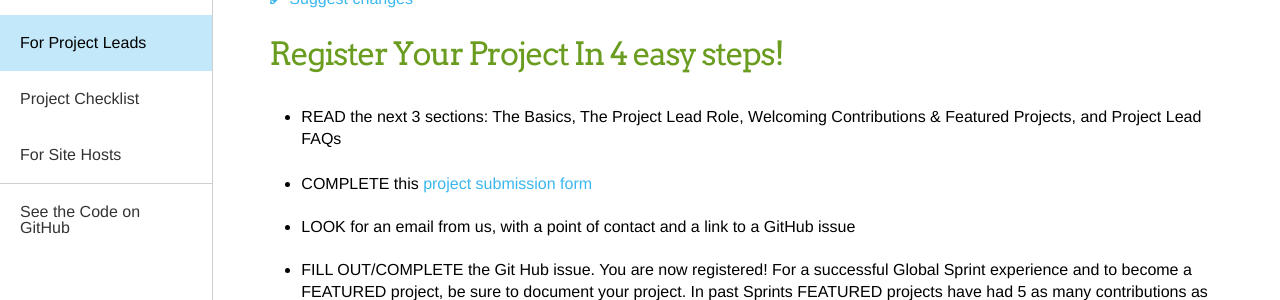
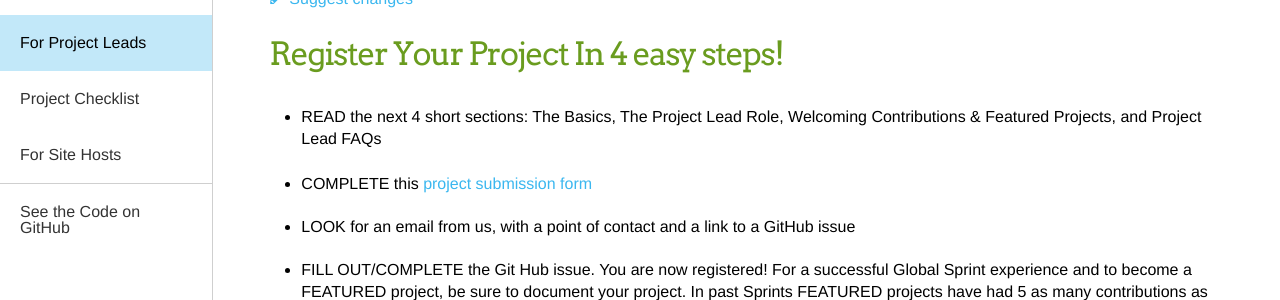
Before and after one commit to mozilla/global-sprint, a Jekyll site: the page built from _articles/projects.md, in a window 1280 px wide. Shown: the part 132-432 px from the top of the page. Built offline with Jekyll 4.4.1, drawn with Linux system fonts in a browser that asks for light colours; comment, search, counter and statistics services are not loaded; a style sheet for code colours, icons or effects is not loaded.

Commit message:
Update projects.md

```diff
--- a/_articles/projects.md
+++ b/_articles/projects.md
@@ -5,7 +5,7 @@ following: _articles/project-checklist.md
 ---
 ### Register Your Project In 4 easy steps!
 
-* **READ** the next 3 sections: The Basics, The Project Lead Role, Welcoming Contributions & Featured Projects, and Project Lead FAQs
+* **READ** the next 4 short sections: The Basics, The Project Lead Role, Welcoming Contributions & Featured Projects, and Project Lead FAQs
 * **COMPLETE** this [project submission form](https://goo.gl/forms/0enj1vARqdBA2FHF3)
 * **LOOK** for an email from us, with a point of contact and a link to a GitHub issue
 * **FILL OUT/COMPLETE** the Git Hub issue. You are now registered! For a successful Global Sprint experience and to become a FEATURED project, be sure to document your project. In past Sprints FEATURED projects have had 5 as many contributions as registered projects will minimal documentation! [Click here to learn about our project documentation checklist.](https://mozilla.github.io/global-sprint/project-checklist/)
```
